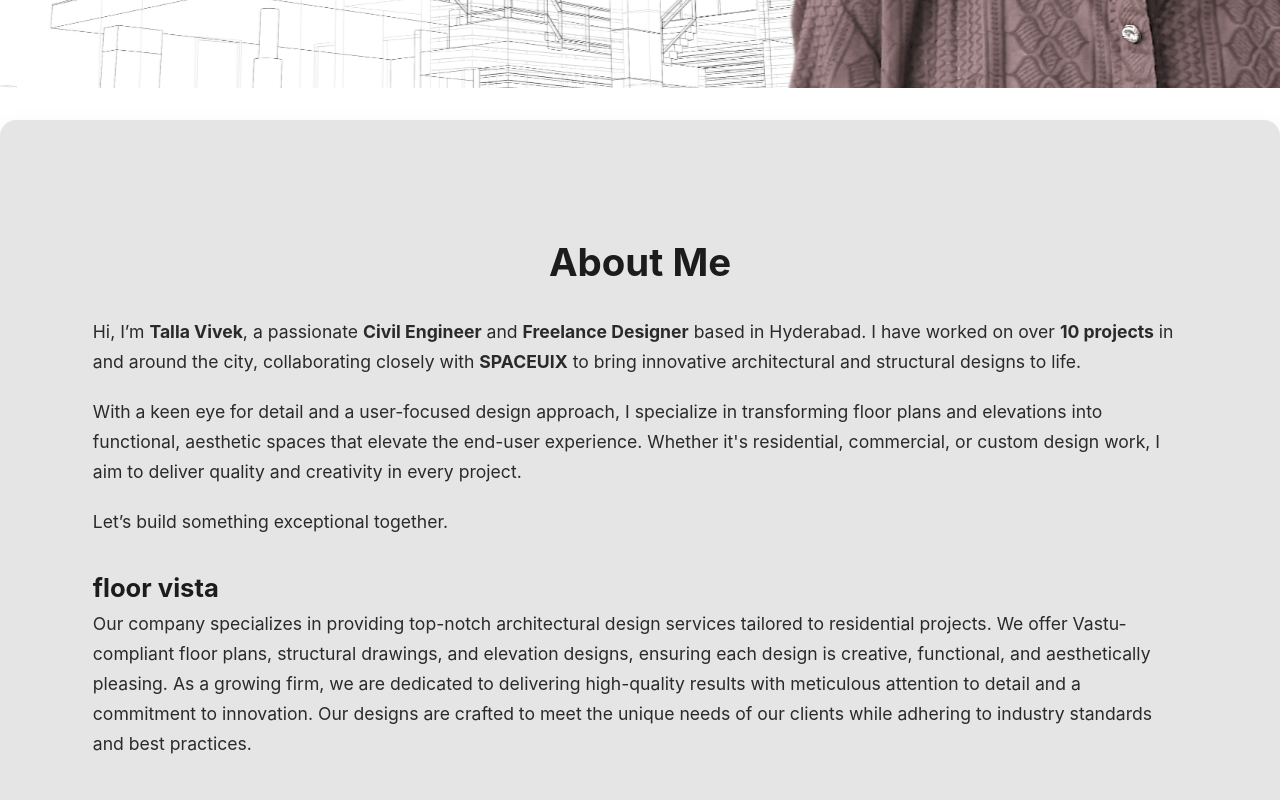
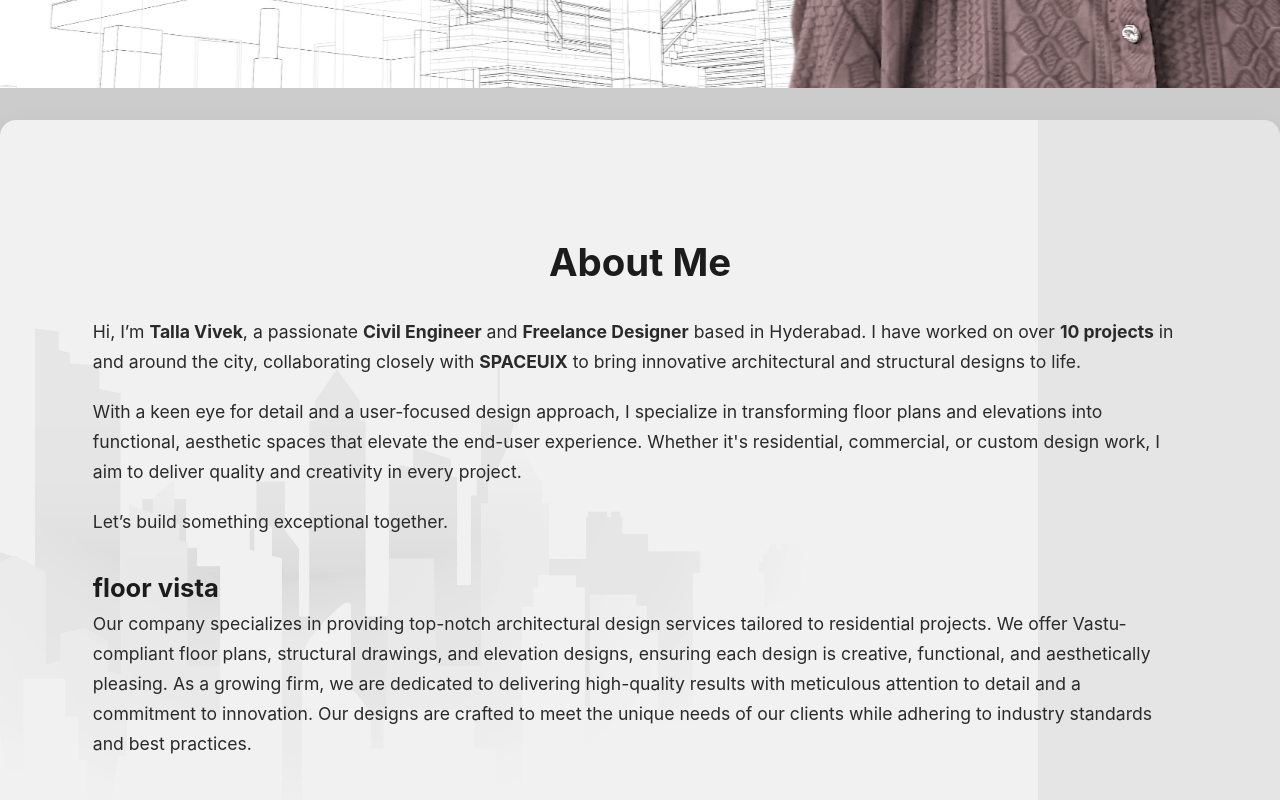
Before and after one commit to risvn/vivek_architect_portfolio, a plain HTML site: page index.html in a window 1280 px wide. Shown: the part 660-1460 px from the top of the page. Drawn offline with Linux system fonts and the light colour scheme.

Commit message:
skyline_bg

```diff
--- a/style.css
+++ b/style.css
@@ -16,7 +16,7 @@
 }
 
 body {
-  background-color: var(--white);
+  background-color: var(--mid-gray);
   color: var(--primary);
   line-height: 1.6;
 }
@@ -68,7 +68,7 @@ body {
 
 .hero {
 
-    background: url('asssets/final_hero.png') no-repeat;
+  background: url('asssets/final_hero.png') no-repeat;
   background-position: 98% center;
   background-size:cover;
   background-color: var(--tertiary);
@@ -139,6 +139,9 @@ body {
 }
 
 .about {
+   background: url('asssets/skyline_new.jpg') no-repeat;
+   background-size: cover;
+   background-position: 200%  center ;
   background-color: var(--light-gray);
   padding: 3rem 2rem;
   color: var(--primary);
@@ -179,6 +182,7 @@ body {
 }
 
 .projects {
+
   max-width: 1200px;
   margin: 0 auto;
   padding: 2rem;
```
Also changed, not shown: asssets/skyline.jpg (added), asssets/skyline_new.jpg (added), asssets/solid.jpg (added).
